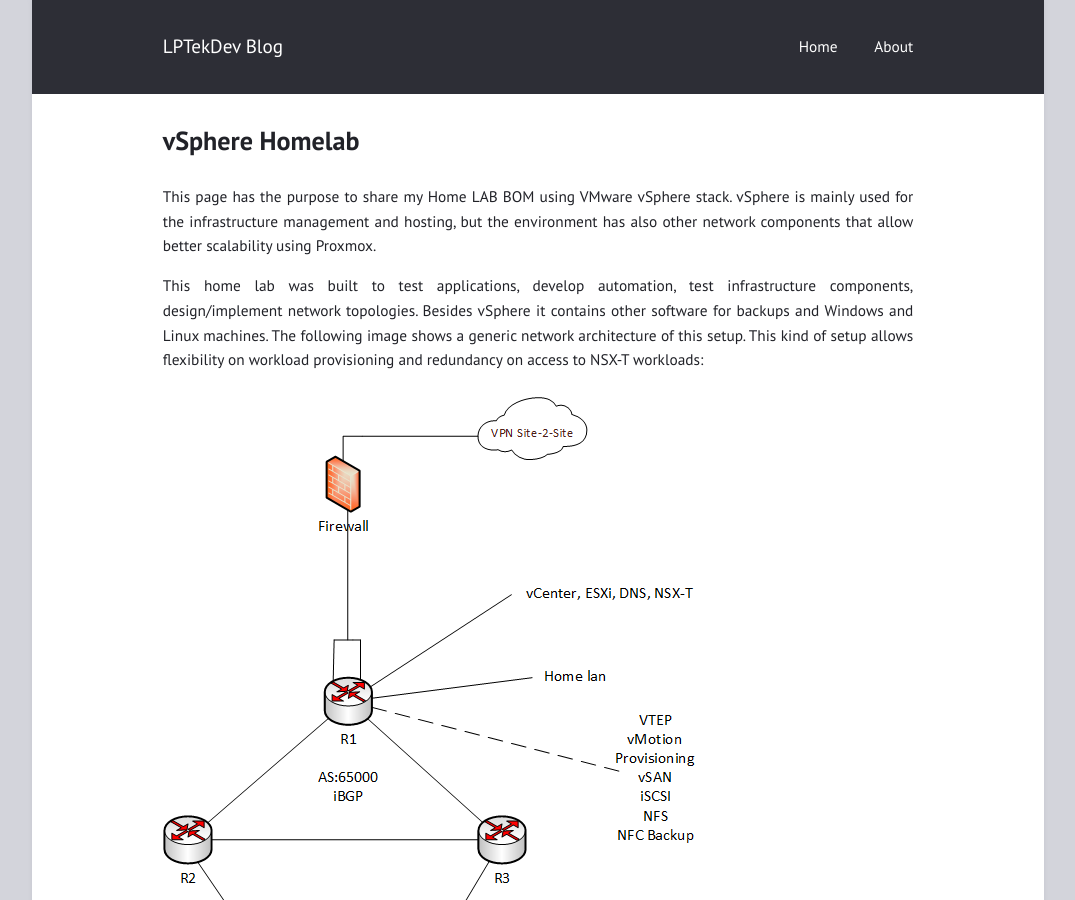
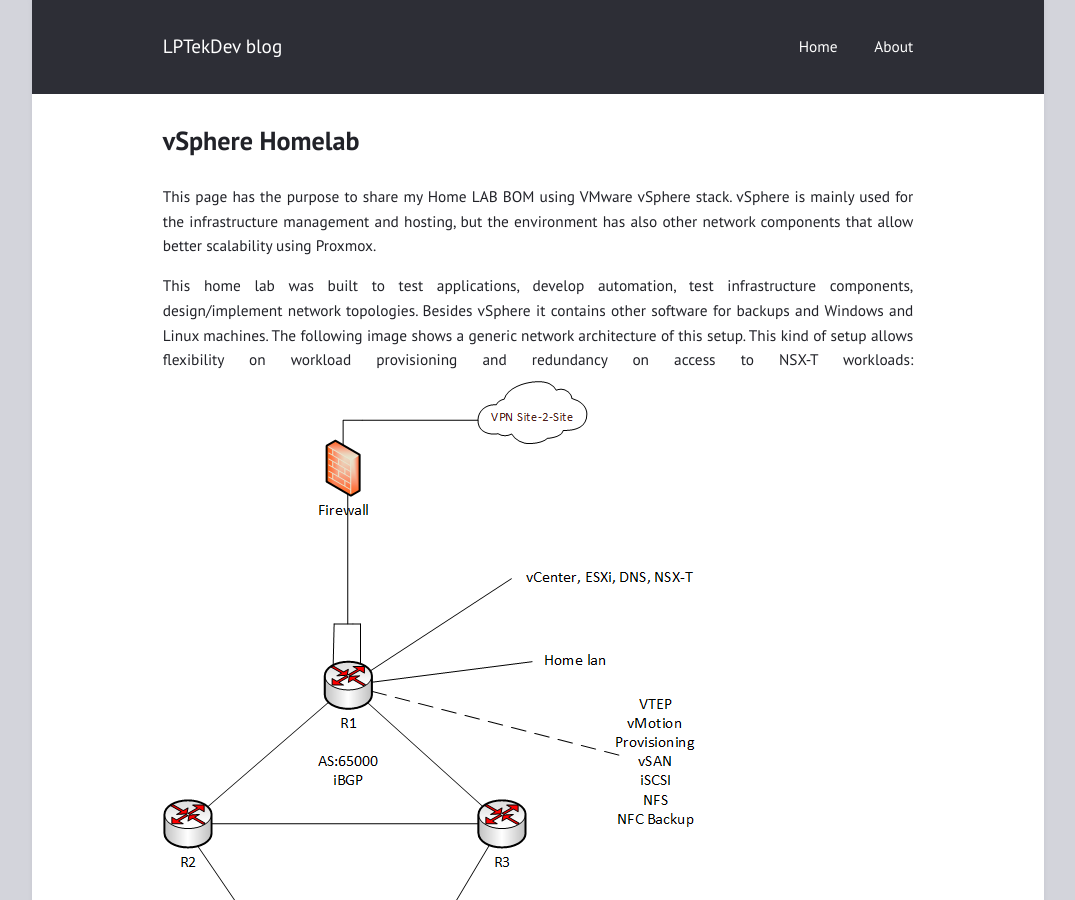
Before and after one commit to lptekdev/homelab, a Jekyll site: the page built from _posts/2024-01-01-vsphere.md, in a window 1280 px wide and 900 px high. Shown: the whole window, without its empty margins (102-1177 px from the left). Built offline with Jekyll 4.4.1, drawn with Linux system fonts in a browser that asks for light colours.

Commit message:
trying to fix the white space between posts

```diff
--- a/_config.yml
+++ b/_config.yml
@@ -1,4 +1,4 @@
-title: "LPTekDev Blog"
+title: "LPTekDev blog"
 author: "Luís Ribeiro"
 description: "A blog about me exploring stuff..."
 permalink: /:title/
@@ -31,3 +31,4 @@ comments:
 
 plugins:
  - jekyll-feed
+ - jekyll-remote-theme
--- a/_posts/2024-01-01-vsphere.md
+++ b/_posts/2024-01-01-vsphere.md
@@ -7,10 +7,8 @@ categories: media
 This page has the purpose to share my Home LAB BOM using VMware vSphere stack. vSphere is mainly used for the infrastructure management and hosting, but the environment has also other network components that allow better scalability using Proxmox.
 
 
-
 This home lab was built to test applications, develop automation, test infrastructure components, design/implement network topologies. Besides vSphere it contains other software for backups and Windows and Linux machines.
 The following image shows a generic network architecture of this setup. This kind of setup allows flexibility on workload provisioning and redundancy on access to NSX-T workloads:
-
 ![vsphere](../assets/LPHomeSiteInfra_NoNetworks.png)
 
 **Brief description:**
```
Also changed, not shown: _posts/2024-07-01-proxmox.md (+0 -3 lines).
